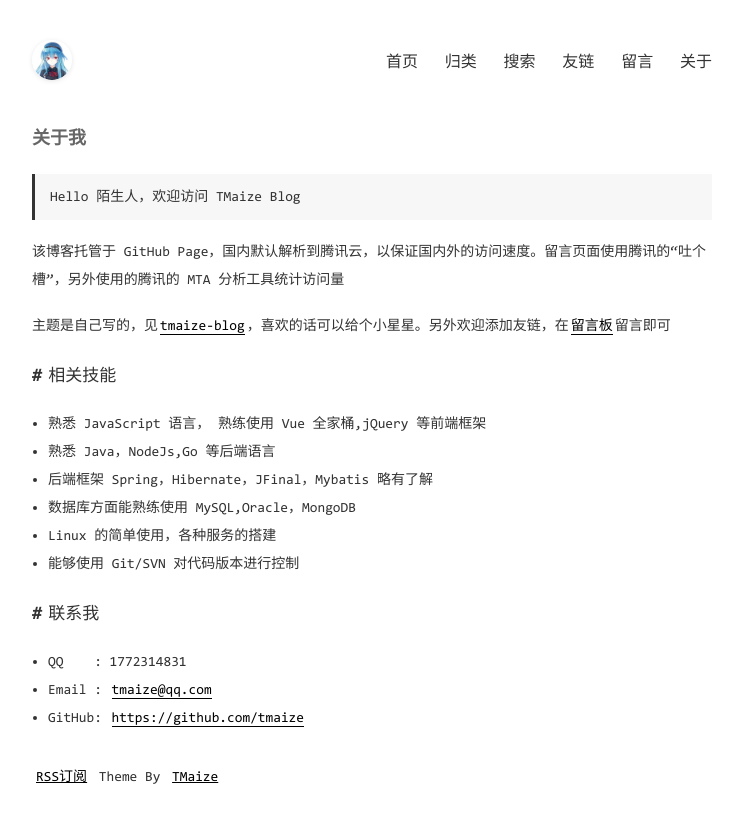
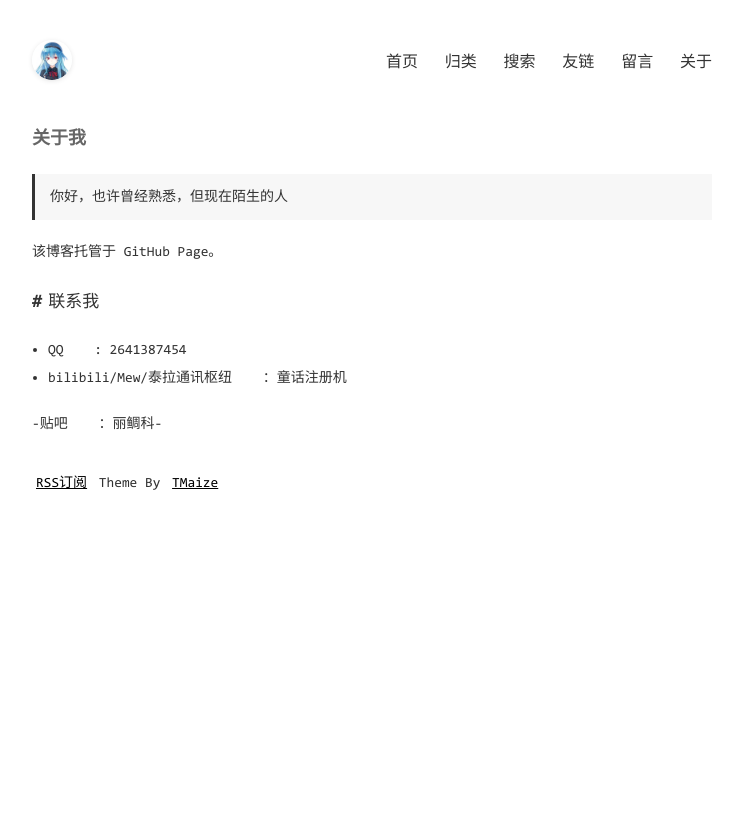
Before and after one commit to tilapia87/tilapia87.github.io, a Jekyll site: the page built from pages/about.md, in a window 1280 px wide. Shown: the top 823 px of the page, without its empty margins (268-1011 px from the left). Built offline with Jekyll 4.4.1, drawn with Linux system fonts in a browser that asks for light colours; comment, search, counter and statistics services are not loaded.

Commit message:
Update about.md

```diff
--- a/pages/about.md
+++ b/pages/about.md
@@ -3,30 +3,15 @@ layout: mypost
 title: 关于我
 ---
 
-> Hello 陌生人，欢迎访问 TMaize Blog
+> 你好，也许曾经熟悉，但现在陌生的人
 
-该博客托管于 GitHub Page，国内默认解析到腾讯云，以保证国内外的访问速度。留言页面使用腾讯的“吐个槽”，另外使用的腾讯的 MTA 分析工具统计访问量
+该博客托管于 GitHub Page。
 
-主题是自己写的，见[tmaize-blog](https://github.com/TMaize/tmaize-blog)，喜欢的话可以给个小星星。另外欢迎添加友链，在[留言板](chat.html)留言即可
-
-## 相关技能
-
-- 熟悉 JavaScript 语言， 熟练使用 Vue 全家桶,jQuery 等前端框架
-
-- 熟悉 Java，NodeJs,Go 等后端语言
-
-- 后端框架 Spring，Hibernate，JFinal，Mybatis 略有了解
-
-- 数据库方面能熟练使用 MySQL,Oracle，MongoDB
-
-- Linux 的简单使用，各种服务的搭建
-
-- 能够使用 Git/SVN 对代码版本进行控制
 
 ## 联系我
 
-- QQ&nbsp;&nbsp;&nbsp;&nbsp;: 1772314831
+- QQ&nbsp;&nbsp;&nbsp;&nbsp;: 2641387454
 
-- Email&nbsp;: [tmaize@qq.com](http://mail.qq.com/cgi-bin/qm_share?t=qm_mailme&email=YBQNAQkaBSAREU4DDw0)
+- bilibili/Mew/泰拉通讯枢纽&nbsp;&nbsp;&nbsp;&nbsp;：童话注册机
 
-- GitHub: [https://github.com/tmaize](https://github.com/tmaize)
+-贴吧&nbsp;&nbsp;&nbsp;&nbsp;：丽鲷科-
```
